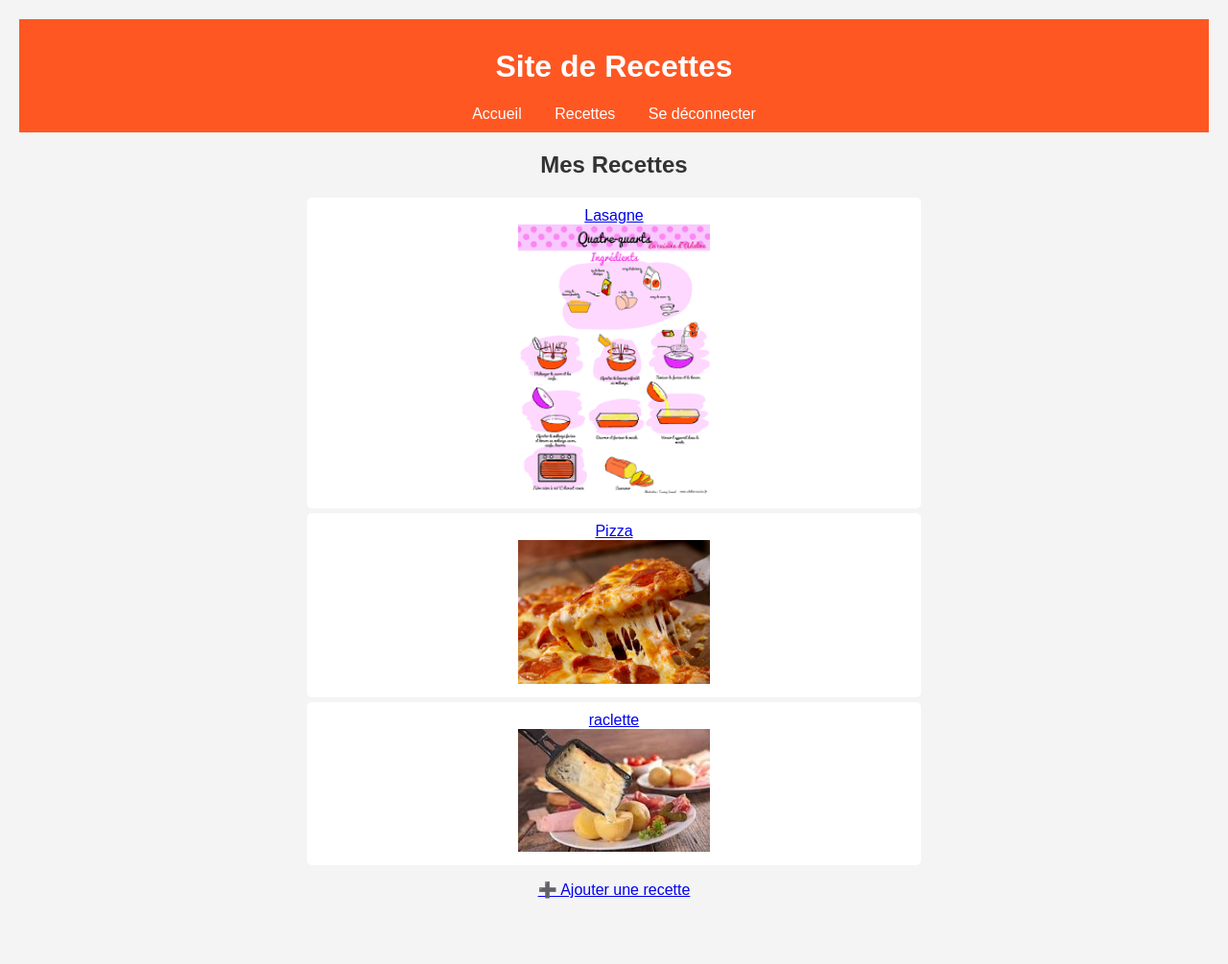
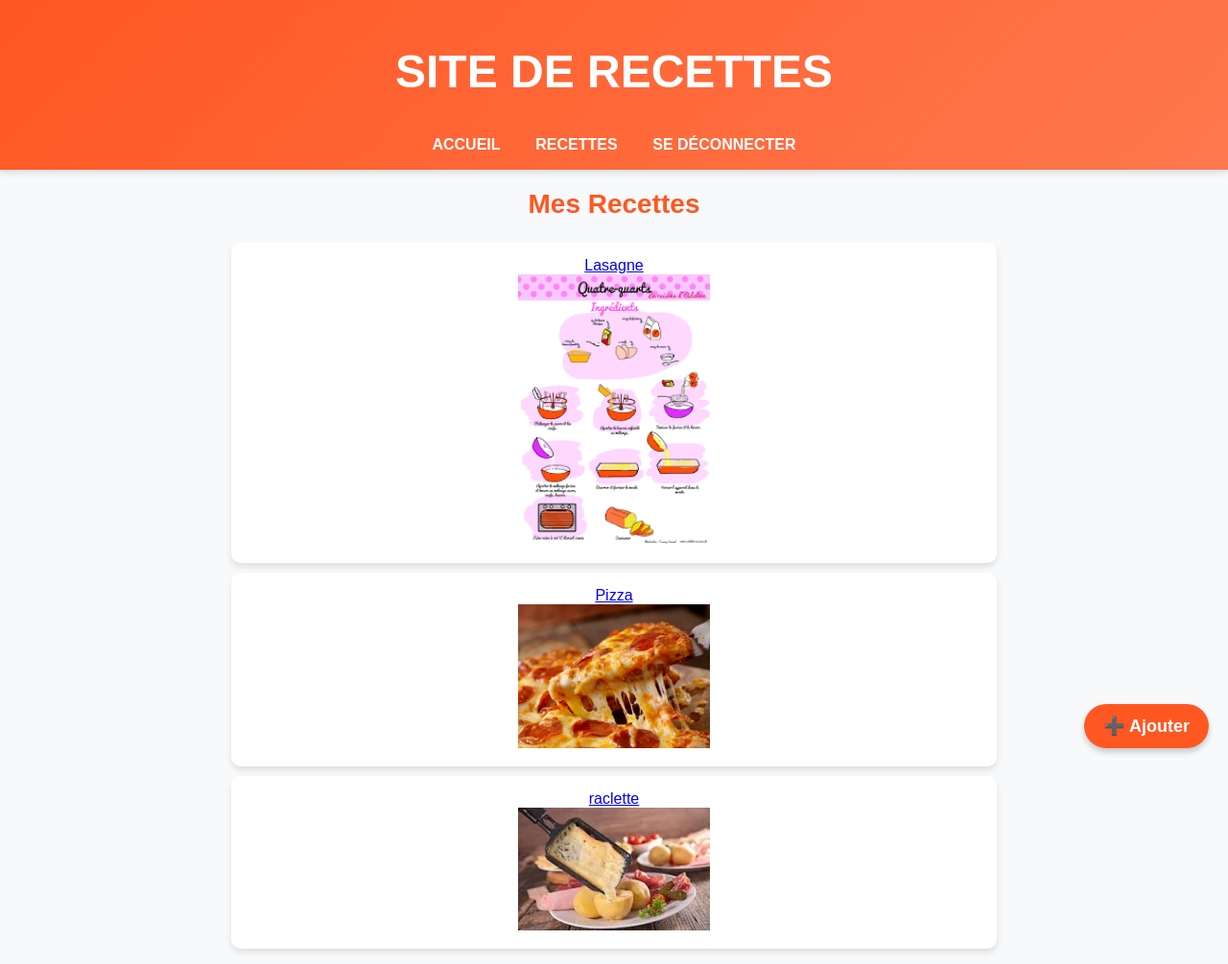
Before and after one commit to Epf-Mattis/Site-de-Recettes-, a Flask app: page /recettes in a window 1280 px wide. Shown: the whole page at 96% size. Before the commit the page ends 937 px from the top, so only its background shows below. Run offline with Flask 3, Linux system fonts and the light colour scheme; a user stored in the database is signed in; some libraries are stand-ins or nearby versions.

Commit message:
ajout du style css

```diff
--- a/app.py
+++ b/app.py
@@ -71,21 +71,6 @@ class RecetteForm(FlaskForm):
     image = FileField("Image de la recette", validators=[FileAllowed(['jpg', 'png', 'jpeg'], "Images uniquement!")])
     submit = SubmitField("Ajouter la recette")
 
-@app.route("/api/recettes", methods=["GET"])
-def api_recettes():
-    recettes = Recette.query.all()  # Récupère toutes les recettes
-    recettes_json = [
-        {
-            "id": recette.id,
-            "nom": recette.nom,
-            "ingredients": recette.ingredients,
-            "instructions": recette.instructions,
-            "image_url": url_for('static', filename=f"uploads/{recette.image}") if recette.image else None,
-            "user_id": recette.user_id
-        }
-        for recette in recettes
-    ]
-    return jsonify({"recettes": recettes_json})
 
 @login_manager.user_loader
 def load_user(user_id):
--- a/static/style.css
+++ b/static/style.css
@@ -1,51 +1,86 @@
+/* Style général */
 body {
-    font-family: Arial, sans-serif;
-    margin: 20px;
+    font-family: 'Poppins', sans-serif;
+    margin: 0;
     padding: 0;
-    background-color: #f4f4f4;
+    background-color: #f8f9fa;
     text-align: center;
+    color: #333;
 }
 
+/* En-tête */
 header {
-    background-color: #ff5722;
-    padding: 10px;
+    background: linear-gradient(135deg, #ff5722, #ff784e);
+    padding: 15px;
     color: white;
+    font-size: 24px;
+    font-weight: bold;
+    text-transform: uppercase;
+    box-shadow: 0 4px 6px rgba(0, 0, 0, 0.1);
+}
+
+/* Navigation */
+nav {
+    margin-top: 10px;
 }
 
 nav a {
     margin: 0 15px;
     color: white;
     text-decoration: none;
+    font-size: 16px;
+    font-weight: bold;
+    transition: 0.3s;
 }
 
-h2 {
-    color: #333;
+nav a:hover {
+    text-decoration: underline;
+    color: #ffe0b2;
 }
 
+/* Titres */
+h2 {
+    color: #ff5722;
+    font-size: 28px;
+    margin-top: 20px;
+}
+
+/* Formulaires */
 form {
     display: flex;
     flex-direction: column;
-    width: 300px;
-    margin: auto;
+    width: 350px;
+    margin: 20px auto;
+    padding: 20px;
+    background: white;
+    border-radius: 10px;
+    box-shadow: 0 4px 8px rgba(0, 0, 0, 0.1);
 }
 
 input, textarea {
     margin-bottom: 10px;
-    padding: 8px;
+    padding: 12px;
+    border: 1px solid #ddd;
+    border-radius: 5px;
+    font-size: 16px;
 }
 
 button {
-    background-color: #ff5722;
+    background: #ff5722;
     color: white;
-    padding: 10px;
+    padding: 12px;
+    font-size: 16px;
     border: none;
+    border-radius: 5px;
     cursor: pointer;
+    transition: 0.3s ease-in-out;
 }
 
 button:hover {
-    background-color: #e64a19;
+    background: #e64a19;
 }
 
+/* Liste des recettes */
 ul {
     list-style-type: none;
     padding: 0;
@@ -53,14 +88,162 @@ ul {
 
 li {
     background: white;
-    margin: 5px auto;
-    padding: 10px;
-    width: 50%;
-    border-radius: 5px;
+    margin: 10px auto;
+    padding: 15px;
+    width: 60%;
+    border-radius: 10px;
+    box-shadow: 0 4px 6px rgba(0, 0, 0, 0.1);
+    transition: transform 0.2s;
 }
 
+li:hover {
+    transform: scale(1.03);
+}
+
+/* Barre de recherche */
 input#search {
     width: 50%;
-    padding: 8px;
+    padding: 10px;
+    margin: 15px auto;
+    border: 1px solid #ccc;
+    border-radius: 8px;
+    font-size: 16px;
+}
+
+/* Style pour les recettes avec images */
+.recette-card {
+    display: flex;
+    flex-direction: column;
+    align-items: center;
+    background: white;
+    padding: 15px;
+    margin: 10px auto;
+    width: 70%;
+    border-radius: 10px;
+    box-shadow: 0 4px 8px rgba(0, 0, 0, 0.1);
+    transition: transform 0.2s;
+}
+
+.recette-card img {
+    width: 100%;
+    max-width: 400px;
+    height: auto;
+    border-radius: 10px;
     margin-bottom: 10px;
 }
+
+.recette-card h3 {
+    color: #ff5722;
+    margin-bottom: 5px;
+}
+
+/* Lien Ajouter une recette */
+.ajouter-recette-fixed {
+    position: fixed;
+    bottom: 20px;
+    right: 20px;
+    background: #ff5722;
+    color: white;
+    padding: 12px 20px;
+    font-size: 18px;
+    border-radius: 50px;
+    text-decoration: none;
+    font-weight: bold;
+    box-shadow: 0 4px 6px rgba(0, 0, 0, 0.2);
+    transition: 0.3s ease-in-out;
+}
+
+.ajouter-recette-fixed:hover {
+    background: #e64a19;
+    transform: scale(1.1);
+}
+
+.recette-container {
+    background: white;
+    padding: 20px;
+    border-radius: 10px;
+    box-shadow: 0 4px 10px rgba(0, 0, 0, 0.1);
+    width: 60%;
+    margin: auto;
+    text-align: center;
+    margin-top: 20px;
+}
+
+.recette-container h2 {
+    color: #ff5722;
+    font-size: 28px;
+    margin-bottom: 10px;
+}
+
+.recette-container p {
+    font-size: 18px;
+    color: #333;
+}
+
+.recette-container .recette-details {
+    text-align: left;
+    margin-top: 20px;
+}
+
+.recette-container strong {
+    color: #ff5722;
+}
+
+.recette-buttons {
+    margin-top: 20px;
+    display: flex;
+    justify-content: center;
+    gap: 15px;
+}
+
+.recette-buttons a, .recette-buttons button {
+    display: flex;
+    align-items: center;
+    justify-content: center;
+    background: #ff5722;
+    color: white;
+    padding: 10px 20px;
+    border-radius: 5px;
+    font-size: 16px;
+    font-weight: bold;
+    text-decoration: none;
+    transition: 0.3s;
+    border: none;
+    cursor: pointer;
+}
+
+.recette-buttons a:hover, .recette-buttons button:hover {
+    background: #e64a19;
+}
+
+.back-link {
+    display: flex;
+    align-items: center;
+    justify-content: center;
+    margin-top: 20px;
+    text-decoration: none;
+    font-size: 16px;
+    font-weight: bold;
+    color: #555;
+    transition: 0.3s;
+}
+
+.back-link:hover {
+    color: #ff5722;
+}
+
+
+/* Responsive */
+@media (max-width: 768px) {
+    form {
+        width: 90%;
+    }
+
+    li {
+        width: 80%;
+    }
+
+    .recette-card {
+        width: 90%;
+    }
+}
--- a/templates/recettes.html
+++ b/templates/recettes.html
@@ -4,6 +4,8 @@
 
 {% block content %}
     <h2>Mes Recettes</h2>
+    <a href="{{ url_for('ajouter_recette') }}" class="ajouter-recette-fixed">➕ Ajouter</a>
+
     <ul>
         {% for recette in recettes %}
             <li>
@@ -15,5 +17,4 @@
         {% endfor %}
     </ul>
 
-    <a href="{{ url_for('ajouter_recette') }}">➕ Ajouter une recette</a>
 {% endblock %}
```
Also changed, not shown: templates/recette.html (+21 -16 lines), instance/recettes.db, static/uploads/4720641a-f1c5-4a84-996e-3b0ad32afe59.png (added), static/uploads/60e4a0ef-5041-44b8-a727-f641cbb69ae9.png (added).
